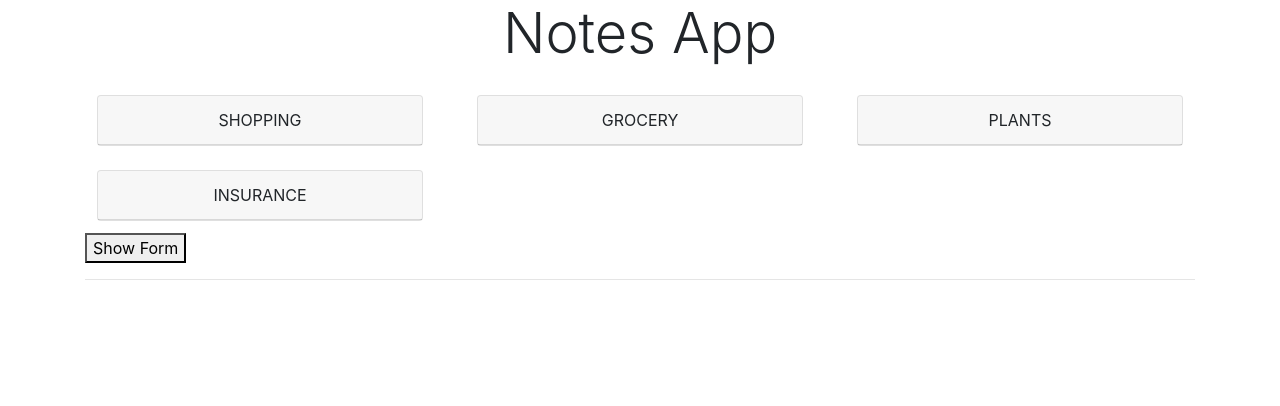
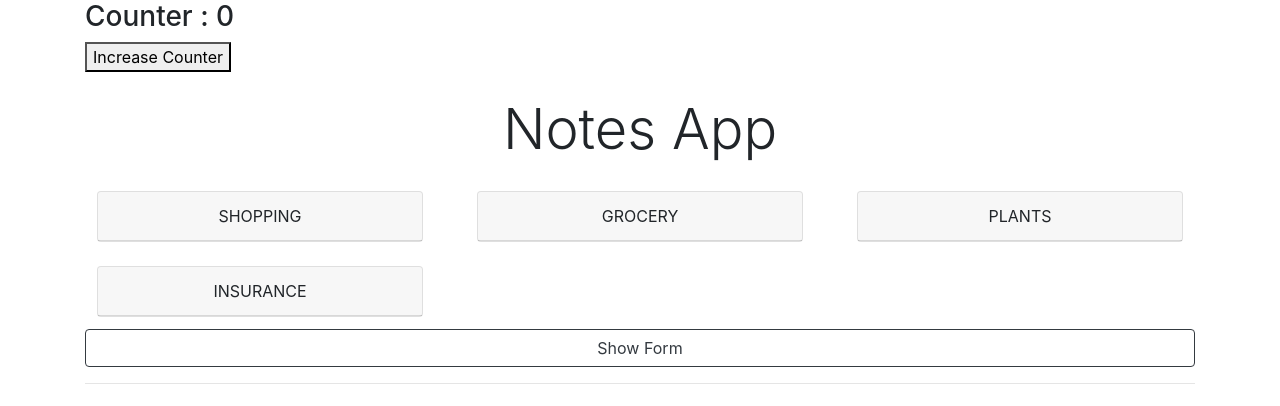
Before and after one commit to synergy2411/incedo-b1, a React (Create React App) app in the folder react-demo/notes-app/: page / in a window 1280 px wide. Shown: the top 406 px of the page. Built offline with nearby package versions, Linux system fonts and the light colour scheme; no server answers.

Commit message:
hooks introduced

```diff
--- a/react-demo/notes-app/package.json
+++ b/react-demo/notes-app/package.json
@@ -6,6 +6,7 @@
     "@testing-library/jest-dom": "^5.11.9",
     "@testing-library/react": "^11.2.5",
     "@testing-library/user-event": "^12.7.1",
+    "axios": "^0.21.1",
     "bootstrap": "^4.6.0",
     "prop-types": "^15.7.2",
     "react": "^17.0.1",
--- a/react-demo/notes-app/src/App.js
+++ b/react-demo/notes-app/src/App.js
@@ -2,10 +2,17 @@ import './App.css';
 import '../node_modules/bootstrap/dist/css/bootstrap.min.css';
 import React from 'react';
 import Notes from './components/Notes/Notes';
+import RefsDemo from './components/RefsDemo/RefsDemo';
+import HooksDemo from './components/HooksDemo/HooksDemo';
 
 function App() {
   return (
     <div className="container">
+
+    {/* <RefsDemo /> */}
+    <HooksDemo />
+    <br />
+
       <p className="display-4 text-center">Notes App</p>
       <Notes />
     </div>
--- /dev/null
+++ b/react-demo/notes-app/src/components/HooksDemo/HooksDemo.js
@@ -0,0 +1,22 @@
+import React, {useState, useEffect} from 'react';
+
+const HooksDemo = () => {
+    // const [state, setstate] = React.useState(initialState);
+
+    let [counter, setCounter] = useState(0);
+
+    // componentDidMount and componentDidUpdate
+    useEffect(() => {
+        // Any side effect code / async operation
+       console.log("Use Effect....");
+    });
+
+    return (
+        <div>
+            <h3>Counter : {counter} </h3>
+            <button onClick={() => setCounter(() => counter + 1)}>Increase Counter</button>
+        </div>
+    );
+}
+
+export default HooksDemo;
--- a/react-demo/notes-app/src/components/Notes/NoteList/NoteList.js
+++ b/react-demo/notes-app/src/components/Notes/NoteList/NoteList.js
@@ -5,8 +5,9 @@ class NoteList extends Component {
     render() {
         // console.log(this.props.notes);  //
         let noteItems = this.props.notes.map(note => {
-            return <NoteItem note={note} key = {note.id}
-                selectedNote = {id => this.props.onSelectedNote(id)}/>
+            return (
+            <NoteItem note={note} key = {note.id}
+                selectedNote = {id => this.props.onSelectedNote(id)}/>)
         })
         return (
             <div className="row">
--- a/react-demo/notes-app/src/components/Notes/Notes.js
+++ b/react-demo/notes-app/src/components/Notes/Notes.js
@@ -1,4 +1,6 @@
 import React, { Component } from 'react';
+import axios from 'axios';
+
 import EditNote from './EditNote/EditNote';
 import NoteForm from './NewNoteForm/NoteForm';
 import NoteList from './NoteList/NoteList';
@@ -13,6 +15,18 @@ class Notes extends Component {
         ],
         showForm: false,
         selectedNoteId: null
+    }
+
+    componentDidMount(){
+        axios.get("https://jsonplaceholder.typicode.com/posts")
+            .then(response => {
+                console.log("RESPONSE - ", response);
+                this.setState({
+                    notes : response.data.slice(0, 6)
+                })
+            }).catch(err => {
+                console.log("ERROR - ", err);
+            })
     }
 
     onAddNewItem = (title, body) => {
@@ -38,7 +52,7 @@ class Notes extends Component {
         // console.log("DUPLICATE NOTES - ", duplicateNotes);
         this.setState({
             notes: [...duplicateNotes],
-            selectedNoteId : null
+            selectedNoteId: null
         })
     }
 
@@ -47,8 +61,8 @@ class Notes extends Component {
         noteFound.body = body;
         const duplicateNotes = this.state.notes.filter(note => note.id !== id);
         this.setState({
-            notes : [...duplicateNotes, noteFound],
-            selectedNoteId : null
+            notes: [...duplicateNotes, noteFound],
+            selectedNoteId: null
         })
     }
 
@@ -61,12 +75,9 @@ class Notes extends Component {
 
             editNote = <EditNote note={note}
                 onDeleteItem={id => this.onDeleteItem(id)}
-                cancelItem = {() => this.setState({ selectedNoteId : null})}
-                onUpdateItem = { (id, body) => this.onUpdateItem(id, body) }/>
+                cancelItem={() => this.setState({ selectedNoteId: null })}
+                onUpdateItem={(id, body) => this.onUpdateItem(id, body)} />
         }
-
-
-
         if (this.state.showForm) {
             myForm = <NoteForm addNewItem={(title, body) => this.onAddNewItem(title, body)} />
         }
@@ -75,7 +86,10 @@ class Notes extends Component {
                 <NoteList notes={this.state.notes}
                     onSelectedNote={id => this.onSelectedNote(id)} />
 
-                <button onClick={() => this.setState({ showForm: !this.state.showForm })}>Show Form</button>
+                <button className="btn btn-outline-dark btn-block"
+                    onClick={() => this.setState({ showForm: !this.state.showForm })}>
+                    {this.state.showForm ? "Hide Form" : "Show Form"}
+                </button>
 
                 <hr />
                 {myForm}
--- /dev/null
+++ b/react-demo/notes-app/src/components/RefsDemo/RefsDemo.js
@@ -0,0 +1,24 @@
+import React, { Component } from 'react';
+
+class RefsDemo extends Component {
+    inputRef = React.createRef();
+
+    onHandleSubmit = (event) => {
+        event.preventDefault();
+        console.log("REF Element - ", this.inputRef.current.value);
+    }
+    render() {
+        return (
+            <div>
+                <form>
+                    <label>Input 1 : </label>
+                    <input type="text" ref={this.inputRef} />
+
+                    <button onClick={this.onHandleSubmit}>Submit</button>
+                </form>
+            </div>
+        );
+    }
+}
+
+export default RefsDemo;
```
Also changed, not shown: 1 other file (tests, documents, lock files or other folders).
